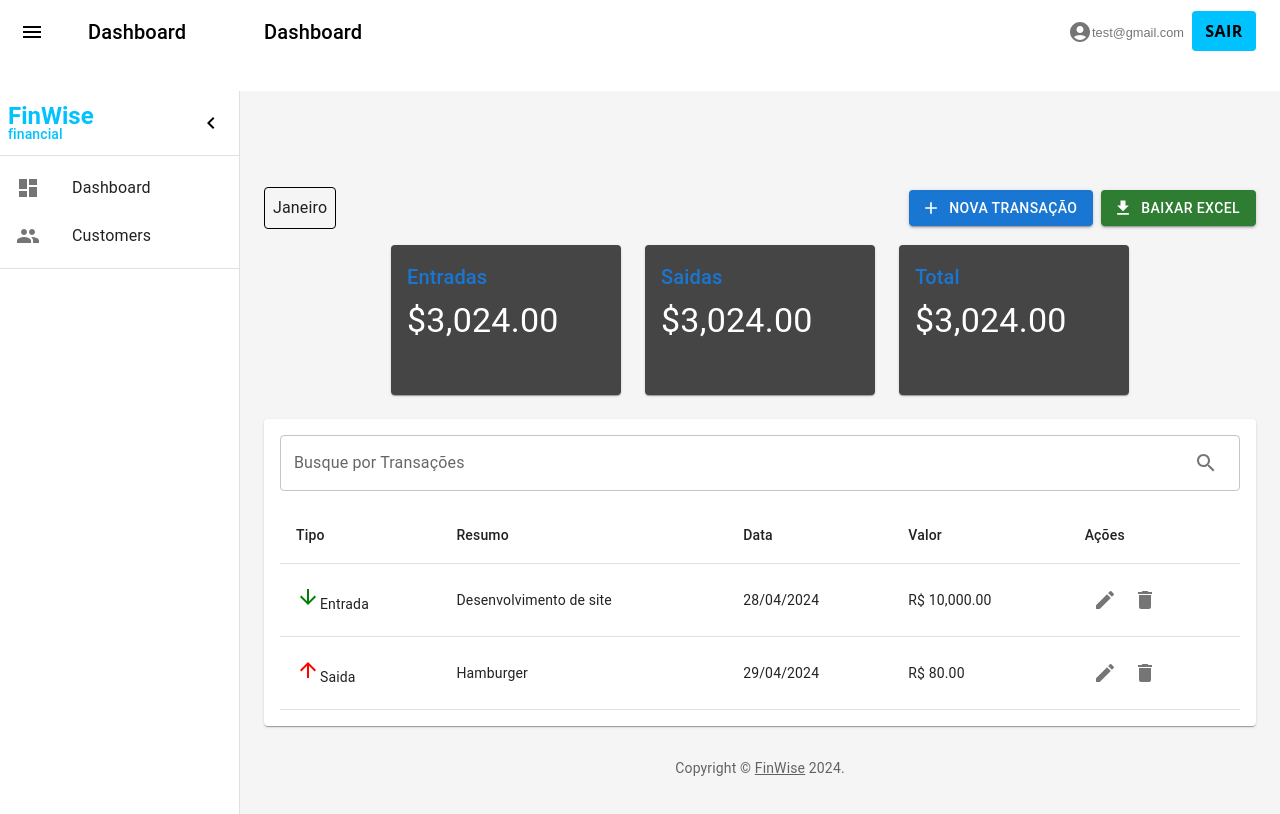
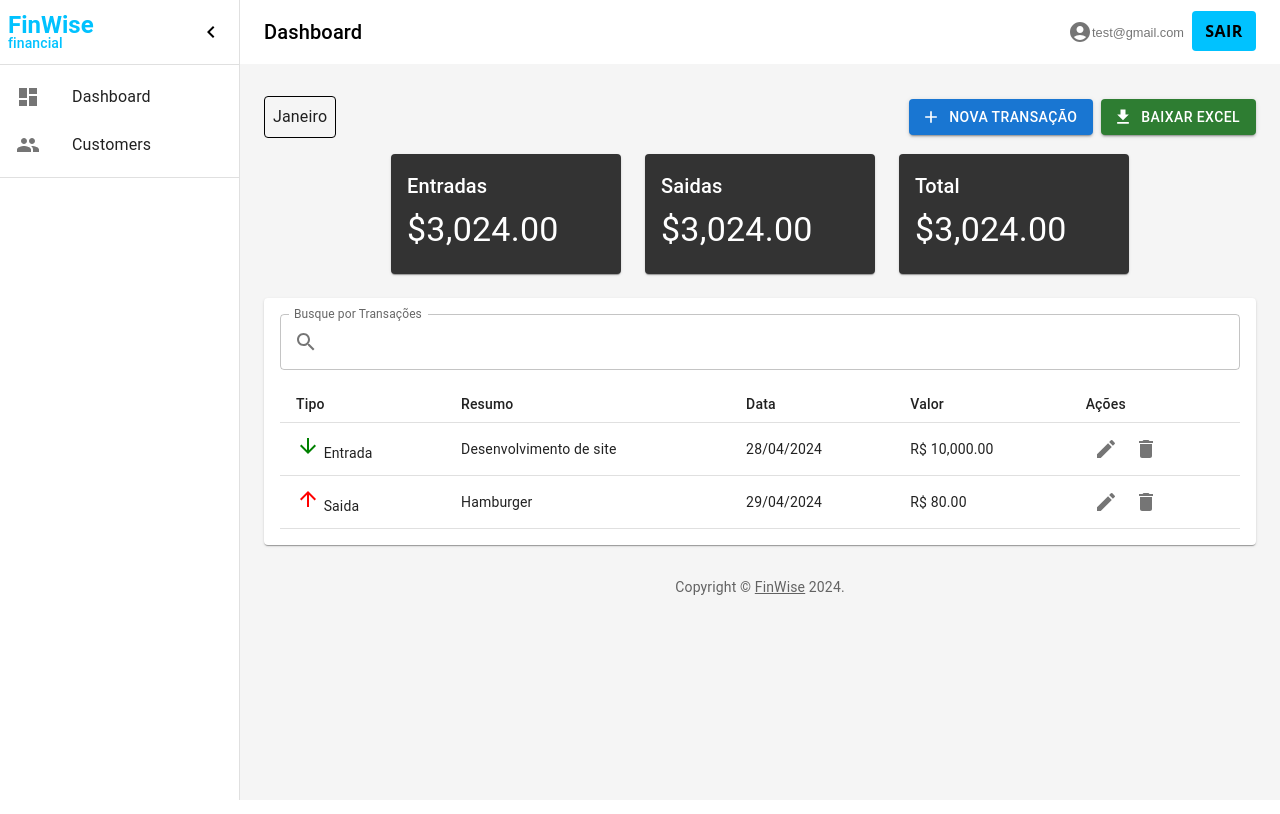
Before and after one commit to YanPedro18/FinWise-project, a React (Vite) app: page / in a window 1280 px wide. Shown: the top 814 px of the page. Built offline with nearby package versions, Linux system fonts and the light colour scheme.

Commit message:
Feat: Criação do layout

```diff
--- a/index.html
+++ b/index.html
@@ -2,7 +2,7 @@
 <html lang="pt-br">
   <head>
     <meta charset="UTF-8" />
-    <link rel="icon" type="image/svg+xml" href="/vite.svg" />
+    <link rel="icon" type="image/svg+xml" href="src/assets/Group 23.svg">
     <meta name="viewport" content="width=device-width, initial-scale=1.0" />
     <title>FinWise-Project</title>
   </head>
--- a/src/Pages/_layouts/app.tsx
+++ b/src/Pages/_layouts/app.tsx
@@ -1,20 +1,169 @@
-import { AppBar, Toolbar, IconButton, Typography, Button } from "@mui/material";
-import { Outlet } from "react-router-dom";
-import Header from "../../components/header";
+import { useState } from 'react';
+import {
+  Box,
+  Drawer as MuiDrawer,
+  IconButton,
+  List,
+  Toolbar,
+  Typography,
+  Divider,
+  Button,
+  AppBar as MuiAppBar,
+  AppBarProps,
+  ListItem,
+  ListItemIcon,
+  ListItemText
+} from '@mui/material';
+import MenuIcon from '@mui/icons-material/Menu';
+import ChevronLeftIcon from '@mui/icons-material/ChevronLeft';
+import AccountCircleIcon from '@mui/icons-material/AccountCircle';
+import DashboardIcon from '@mui/icons-material/Dashboard';
+import PeopleIcon from '@mui/icons-material/People';
+import { styled } from '@mui/material/styles';
+import { Outlet } from 'react-router-dom';
+
+const drawerWidth = 240;
+
+const Drawer = styled(MuiDrawer, { shouldForwardProp: (prop) => prop !== 'open' })(
+  ({ theme, open }) => ({
+    '& .MuiDrawer-paper': {
+      position: 'relative',
+      whiteSpace: 'nowrap',
+      width: drawerWidth,
+      transition: theme.transitions.create('width', {
+        easing: theme.transitions.easing.sharp,
+        duration: theme.transitions.duration.enteringScreen,
+      }),
+      boxSizing: 'border-box',
+      ...(!open && {
+        overflowX: 'hidden',
+        transition: theme.transitions.create('width', {
+          easing: theme.transitions.easing.sharp,
+          duration: theme.transitions.duration.leavingScreen,
+        }),
+        width: theme.spacing(7),
+        [theme.breakpoints.up('sm')]: {
+          width: theme.spacing(9),
+        },
+      }),
+    },
+  })
+);
+
+const AppBar = styled(MuiAppBar, {
+  shouldForwardProp: (prop) => prop !== 'open',
+})<AppBarProps>(({ theme, open }) => ({
+  zIndex: theme.zIndex.drawer + 1,
+  transition: theme.transitions.create(['width', 'margin'], {
+    easing: theme.transitions.easing.sharp,
+    duration: theme.transitions.duration.leavingScreen,
+  }),
+  ...(open && {
+    marginLeft: drawerWidth,
+    width: `calc(100% - ${drawerWidth}px)`,
+    transition: theme.transitions.create(['width', 'margin'], {
+      easing: theme.transitions.easing.sharp,
+      duration: theme.transitions.duration.enteringScreen,
+    }),
+  }),
+}));
 
 export function AppLayout() {
-    return (
-        <>
-           <div>
-           <Header />
-           </div>
-            <div>
-                <h1>Dashboard</h1>
-            </div>
+  const [open, setOpen] = useState(true);
 
-            <div>
-                <Outlet />
-            </div>
-        </>
-    );
+  const toggleDrawer = () => {
+    setOpen(!open);
+  };
+
+  return (
+    <Box sx={{ display: 'flex' }}>
+      <AppBar position="absolute" open={open} sx={{ backgroundColor: '#FFF', boxShadow: 'none' }}>
+        <Toolbar sx={{ pr: '24px' }}>
+          <IconButton
+            edge="start"
+            color="inherit"
+            aria-label="open drawer"
+            onClick={toggleDrawer}
+            sx={{
+              marginRight: '36px',
+              ...(open && { display: 'none' }),
+            }}
+          >
+            <MenuIcon sx={{ color: 'black' }} />
+          </IconButton>
+          <Typography component="h1" variant="h6" color="#000000" noWrap sx={{ flexGrow: 1 }}>
+            Dashboard
+          </Typography>
+          <IconButton>
+            <AccountCircleIcon />
+            <span style={{ fontSize: '0.8rem' }}>test@gmail.com</span>
+          </IconButton>
+          <Button
+            href='/sign-in'
+            style={{
+              background: '#00C2FF',
+              fontFamily: 'Open Sans, sans-serif',
+              fontSize: '16px', color: '#000000',
+              marginTop: '-2px', fontWeight: 'bold'
+            }}
+          >
+            Sair
+          </Button>
+        </Toolbar>
+      </AppBar>
+      <Drawer variant="permanent" open={open}>
+        <Toolbar
+          sx={{
+            display: 'flex',
+            alignItems: 'center',
+            justifyContent: 'space-between',
+            px: [1]
+          }}
+        >
+          <Box sx={{ display: 'flex', flexDirection: 'column', alignItems: 'flex-start' }}>
+            <Typography variant="h5" color="#00C2FF" sx={{ fontWeight: 'bold' }}>
+              FinWise
+            </Typography>
+            <Typography variant="subtitle2" color="#00C2FF" sx={{ marginTop: -1 }}>
+              financial
+            </Typography>
+          </Box>
+          <IconButton onClick={toggleDrawer}>
+            <ChevronLeftIcon sx={{ color: 'black' }} />
+          </IconButton>
+        </Toolbar>
+        <Divider />
+        <List component="nav">
+          <ListItem button>
+            <ListItemIcon>
+              <DashboardIcon />
+            </ListItemIcon>
+            <ListItemText primary="Dashboard" />
+          </ListItem>
+          <ListItem button>
+            <ListItemIcon>
+              <PeopleIcon />
+            </ListItemIcon>
+            <ListItemText primary="Customers" />
+          </ListItem>
+          <Divider sx={{ my: 1 }} />
+        </List>
+      </Drawer>
+      <Box
+        component="main"
+        sx={{
+          backgroundColor: (theme) =>
+            theme.palette.mode === 'light'
+              ? theme.palette.grey[100]
+              : theme.palette.grey[900],
+          flexGrow: 1,
+          height: '100vh',
+          overflow: 'auto',
+        }}
+      >
+        <Toolbar />
+        <Outlet />
+      </Box>
+    </Box>
+  );
 }
--- a/src/Pages/app/Dashboard/DashboardHome.tsx
+++ b/src/Pages/app/Dashboard/DashboardHome.tsx
@@ -1,20 +1,11 @@
 import * as React from 'react';
-import { styled, createTheme, ThemeProvider } from '@mui/material/styles';
+import { createTheme, ThemeProvider } from '@mui/material/styles';
 import CssBaseline from '@mui/material/CssBaseline';
-import MuiDrawer from '@mui/material/Drawer';
-import Box from '@mui/material/Box';
-import MuiAppBar, { AppBarProps as MuiAppBarProps } from '@mui/material/AppBar';
-import Toolbar from '@mui/material/Toolbar';
-import List from '@mui/material/List';
-import Typography from '@mui/material/Typography';
-import Divider from '@mui/material/Divider';
-import IconButton from '@mui/material/IconButton';
 import Container from '@mui/material/Container';
 import Grid from '@mui/material/Grid';
 import Paper from '@mui/material/Paper';
-import Link from '@mui/material/Link';
-import MenuIcon from '@mui/icons-material/Menu';
-import ChevronLeftIcon from '@mui/icons-material/ChevronLeft';
+import Typography from '@mui/material/Typography';
+import Box from '@mui/material/Box';
 import Button from '@mui/material/Button';
 import TextField from '@mui/material/TextField';
 import AddIcon from '@mui/icons-material/Add';
@@ -30,11 +21,7 @@ import EditIcon from '@mui/icons-material/Edit';
 import DeleteIcon from '@mui/icons-material/Delete';
 import ArrowDownwardIcon from '@mui/icons-material/ArrowDownward';
 import ArrowUpwardIcon from '@mui/icons-material/ArrowUpward';
-import { mainListItems, secondaryListItems } from './listItems';
-import Deposits from './Deposits';
-import Total from './Total';
-import Saidas from './Saidas';
-import AccountCircleIcon from '@mui/icons-material/AccountCircle';
+import { IconButton, Link } from '@mui/material';
 
 function Copyright(props: any) {
   return (
@@ -49,82 +36,24 @@ function Copyright(props: any) {
   );
 }
 
-const drawerWidth: number = 240;
-
-interface AppBarProps extends MuiAppBarProps {
-  open?: boolean;
-}
-
-const AppBar = styled(MuiAppBar, {
-  shouldForwardProp: (prop) => prop !== 'open',
-})<AppBarProps>(({ theme, open }) => ({
-  zIndex: theme.zIndex.drawer + 1,
-  transition: theme.transitions.create(['width', 'margin'], {
-    easing: theme.transitions.easing.sharp,
-    duration: theme.transitions.duration.leavingScreen,
-  }),
-  ...(open && {
-    marginLeft: drawerWidth,
-    width: `calc(100% - ${drawerWidth}px)`,
-    transition: theme.transitions.create(['width', 'margin'], {
-      easing: theme.transitions.easing.sharp,
-      duration: theme.transitions.duration.enteringScreen,
-    }),
-  }),
-}));
-
-const Drawer = styled(MuiDrawer, { shouldForwardProp: (prop) => prop !== 'open' })(
-  ({ theme, open }) => ({
-    '& .MuiDrawer-paper': {
-      position: 'relative',
-      whiteSpace: 'nowrap',
-      width: drawerWidth,
-      transition: theme.transitions.create('width', {
-        easing: theme.transitions.easing.sharp,
-        duration: theme.transitions.duration.enteringScreen,
-      }),
-      boxSizing: 'border-box',
-      ...(!open && {
-        overflowX: 'hidden',
-        transition: theme.transitions.create('width', {
-          easing: theme.transitions.easing.sharp,
-          duration: theme.transitions.duration.leavingScreen,
-        }),
-        width: theme.spacing(7),
-        [theme.breakpoints.up('sm')]: {
-          width: theme.spacing(9),
-        },
-      }),
-    },
-  }),
-);
-
 const defaultTheme = createTheme();
 
 export default function DashboardHome() {
-  const [open, setOpen] = React.useState(true);
   const [searchQuery, setSearchQuery] = React.useState('');
   const [transactions, setTransactions] = React.useState([
     { type: 'Entrada', summary: 'Desenvolvimento de site', date: '28/04/2024', value: 'R$ 10,000.00' },
     { type: 'Saida', summary: 'Hamburger', date: '29/04/2024', value: 'R$ 80.00' },
   ]);
 
-  const toggleDrawer = () => {
-    setOpen(!open);
-  };
-
   const handleSearchChange = (event: React.ChangeEvent<HTMLInputElement>) => {
     setSearchQuery(event.target.value);
   };
 
   const handleEdit = (index: number) => {
-    // Lógica para editar a transação
     console.log('Editar transação:', index);
   };
 
   const handleDelete = (index: number) => {
-    // Lógica para deletar a transação
-    console.log('Deletar transação:', index);
     setTransactions(transactions.filter((_, i) => i !== index));
   };
 
@@ -134,80 +63,11 @@ export default function DashboardHome() {
 
   return (
     <ThemeProvider theme={defaultTheme}>
-      <Box sx={{ display: 'flex' }}>
       <CssBaseline />
-        <AppBar position="absolute" open={open} sx={{ backgroundColor: '#FFF', boxShadow: 'none' }}>
-          <Toolbar sx={{ pr: '24px' }}>
-            <IconButton
-              edge="start"
-              color="inherit"
-              aria-label="open drawer"
-              onClick={toggleDrawer}
-              sx={{
-                marginRight: '36px',
-                ...(open && { display: 'none' }),
-              }}
-            >
-              <MenuIcon sx={{ color: 'black' }} />
-            </IconButton>
-            <Typography component="h1" variant="h6" color="#000000" noWrap sx={{ flexGrow: 1 }}>
-              Dashboard
-            </Typography>
-            <IconButton>
-              <AccountCircleIcon />
-              <span style={{ fontSize: '0.8rem' }}>test@gmail.com</span>
-            </IconButton>
-            <Button
-              href='/sign-in'
-              style={{
-                background: '#00C2FF',
-                fontFamily: 'Open Sans, sans-serif',
-                fontSize: '16px', color: '#000000',
-                marginTop: '-2px', fontWeight: 'bold'
-              }}
-            >
-              Sair
-            </Button>
-          </Toolbar>
-        </AppBar>
-        <Drawer variant="permanent" open={open}>
-          <Toolbar sx={{ display: 'flex', alignItems: 'center', justifyContent: 'space-between', px: [1] }}>
-            <Box sx={{ display: 'flex', flexDirection: 'column', alignItems: 'flex-start' }}>
-              <Typography variant="h5" color="#00C2FF" sx={{ fontWeight: 'bold' }}>
-                FinWise
-              </Typography>
-              <Typography variant="subtitle2" color="#00C2FF" sx={{ marginTop: -1 }}>
-                financial
-              </Typography>
-            </Box>
-            <IconButton onClick={toggleDrawer}>
-              <ChevronLeftIcon sx={{ color: 'black' }} />
-            </IconButton>
-          </Toolbar>
-          <Divider />
-          <List component="nav">
-            {mainListItems}
-            <Divider sx={{ my: 1 }} />
-            {secondaryListItems}
-          </List>
-        </Drawer>
-        <Box
-          component="main"
-          sx={{
-            backgroundColor: (theme) =>
-              theme.palette.mode === 'light'
-                ? theme.palette.grey[100]
-                : theme.palette.grey[900],
-            flexGrow: 1,
-            height: '100vh',
-            overflow: 'auto',
-          }}
-        >
-          <Toolbar />
+      <Box sx={{ display: 'flex', flexGrow: 1 }}>
         <Container maxWidth="lg" sx={{ mt: 4, mb: 4 }}>
           <Box sx={{ display: 'flex', justifyContent: 'space-between', alignItems: 'center', mb: 2 }}>
-              <Box sx={{ border: '1px solid #000000', padding: '8px', borderRadius: '4px' }}>Janeiro
-              </Box>
+            <Box sx={{ border: '1px solid #000000', padding: '8px', borderRadius: '4px' }}>Janeiro</Box>
             <Box>
               <Button variant="contained" color="primary" sx={{ mr: 1 }} startIcon={<AddIcon />}>
                 Nova Transação
@@ -221,43 +81,52 @@ export default function DashboardHome() {
             <Grid item xs={12} md={4} lg={3}>
               <Paper
                 sx={{
-                    color: "white",
-                    backgroundColor: '#454545',
+                  color: '#FFF',
                   p: 2,
                   display: 'flex',
                   flexDirection: 'column',
-                    height: 150,
+                  height: 120,
+                  backgroundColor: '#333333',
                 }}
               >
-                  <Deposits />
+                <Typography variant="h6" gutterBottom>
+                  Entradas
+                </Typography>
+                <Typography variant="h4">$3,024.00</Typography>
               </Paper>
             </Grid>
             <Grid item xs={12} md={4} lg={3}>
               <Paper
                 sx={{
-                    color: "white",
-                    backgroundColor: '#454545',
+                  color: '#FFF',
                   p: 2,
                   display: 'flex',
                   flexDirection: 'column',
-                    height: 150,
+                  height: 120,
+                  backgroundColor: '#333333',
                 }}
               >
-                  <Saidas />
+                <Typography variant="h6" gutterBottom>
+                  Saidas
+                </Typography>
+                <Typography variant="h4">$3,024.00</Typography>
               </Paper>
             </Grid>
             <Grid item xs={12} md={4} lg={3}>
               <Paper
                 sx={{
-                    color: "white",
-                    backgroundColor: '#454545',
+                  color: '#FFF',
                   p: 2,
                   display: 'flex',
                   flexDirection: 'column',
-                    height: 150,
+                  height: 120,
+                  backgroundColor: '#333333',
                 }}
               >
-                  <Total />
+                <Typography variant="h6" gutterBottom>
+                  Total
+                </Typography>
+                <Typography variant="h4">$3,024.00</Typography>
               </Paper>
             </Grid>
             <Grid item xs={12}>
@@ -268,17 +137,16 @@ export default function DashboardHome() {
                   fullWidth
                   value={searchQuery}
                   onChange={handleSearchChange}
+                  sx={{ mb: 2 }}
                   InputProps={{
-                      endAdornment: (
-                        <InputAdornment position="end">
-                          <IconButton>
+                    startAdornment: (
+                      <InputAdornment position="start">
                         <SearchIcon />
-                          </IconButton>
                       </InputAdornment>
                     ),
                   }}
                 />
-                  <Table sx={{ mt: 2 }}>
+                <Table size="small">
                   <TableHead>
                     <TableRow>
                       <TableCell>Tipo</TableCell>
@@ -293,10 +161,10 @@ export default function DashboardHome() {
                       <TableRow key={index}>
                         <TableCell>
                           {transaction.type === 'Entrada' ? (
-                              <ArrowDownwardIcon sx={{ color: 'green' }} />
+                            <ArrowDownwardIcon style={{ color: 'green' }} />
                           ) : (
-                              <ArrowUpwardIcon sx={{ color: 'red' }} />
-                            )}
+                            <ArrowUpwardIcon style={{ color: 'red' }} />
+                          )}{' '}
                           {transaction.type}
                         </TableCell>
                         <TableCell>{transaction.summary}</TableCell>
@@ -320,7 +188,6 @@ export default function DashboardHome() {
           <Copyright sx={{ pt: 4 }} />
         </Container>
       </Box>
-      </Box>
     </ThemeProvider>
   );
 }
```
Also changed, not shown: src/assets/Group 23.svg (added). Lines whose indentation alone changed are shown as unchanged.
